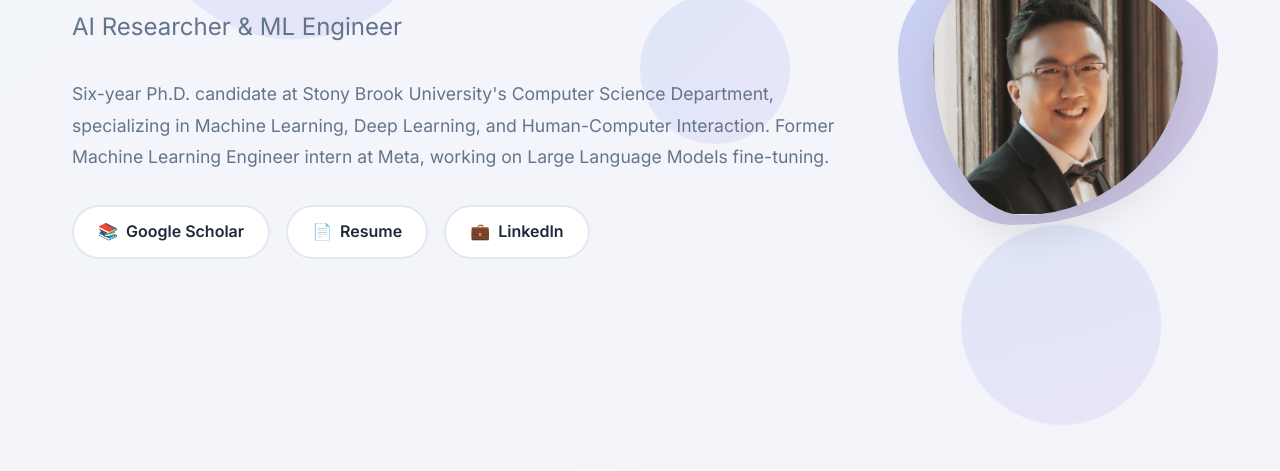
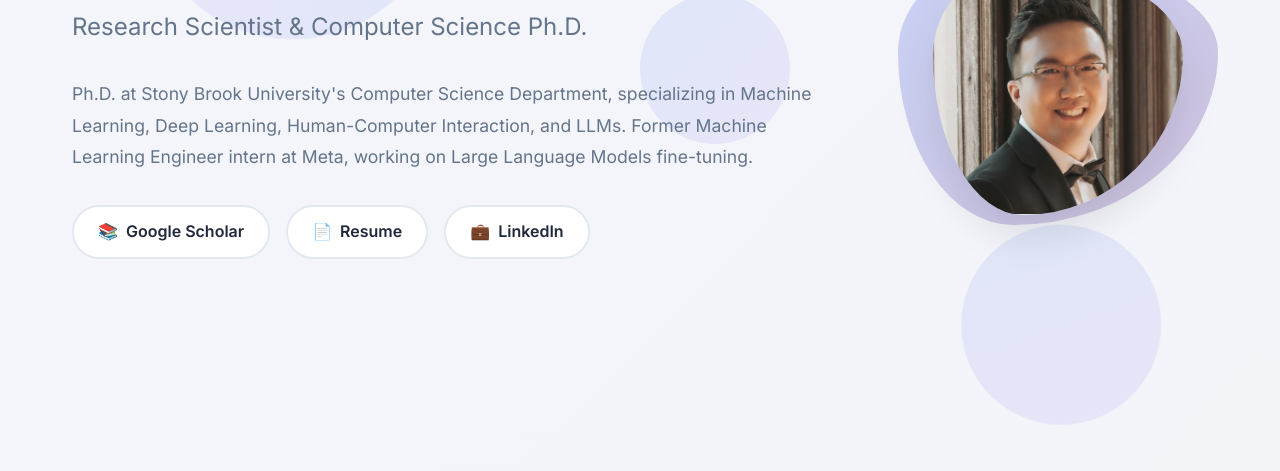
Before and after one commit to hangzhaosbu/hangzhaosbu.github.io, a plain HTML site: page index.html in a window 1280 px wide. Shown: the part 326-797 px from the top of the page. Drawn offline with nearby package versions, Linux system fonts and the light colour scheme.

Commit message:
Update personal information in index.html

```diff
--- a/index.html
+++ b/index.html
@@ -715,10 +715,10 @@
             <div class="hero-content">
                 <div class="hero-text">
                     <h1>Hang Zhao</h1>
-                    <p class="subtitle">AI Researcher & ML Engineer</p>
+                    <p class="subtitle">Research Scientist & Computer Science Ph.D.</p>
                     <p class="description">
-                        Six-year Ph.D. candidate at Stony Brook University's Computer Science Department,
-                        specializing in Machine Learning, Deep Learning, and Human-Computer Interaction.
+                        Ph.D. at Stony Brook University's Computer Science Department,
+                        specializing in Machine Learning, Deep Learning, Human-Computer Interaction, and LLMs.
                         Former Machine Learning Engineer intern at Meta, working on Large Language Models fine-tuning.
                     </p>
                     <div class="quick-links">
@@ -1104,7 +1104,7 @@
             </div>
             <div class="footer-divider"></div>
             <p style="margin-bottom: 0.5rem;">📧 hangzhao2021@gmail.com</p>
-            <p class="footer-copyright">© 2025 Hang Zhao. All rights reserved.</p>
+            <p class="footer-copyright">© 2021 - 2025 Hang Zhao. All rights reserved.</p>
         </div>
     </footer>
 
```
